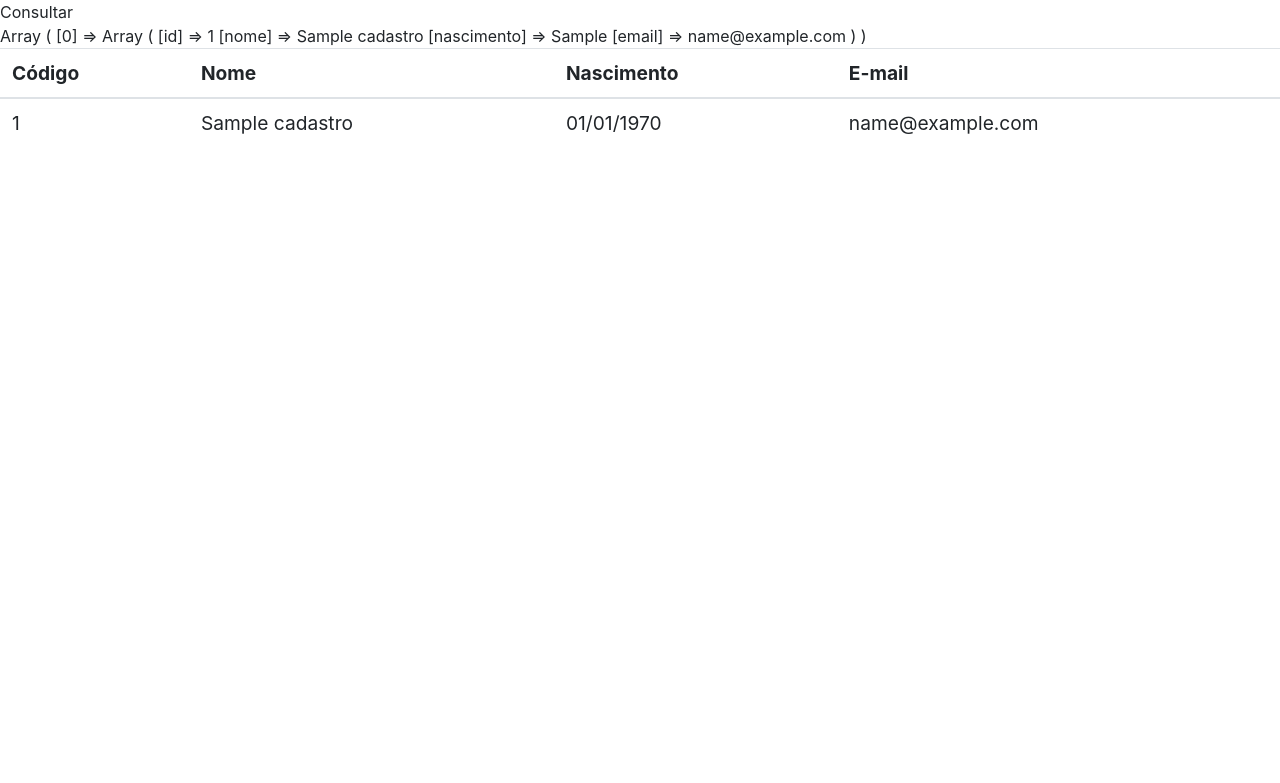
After one commit to jvhk/curso-php-arquivos, a PHP site: page /db/consultar.php in a window 1280 px wide. The commit adds this page. Shown: the top 783 px of the page. Run offline with PHP 8.4, Linux system fonts and the light colour scheme; tables that the repository leaves empty or names only in its code hold one stand-in row (values such as "Sample post").

Commit message:
criando um arquivo de consulta para mostrar os dados cadastrados

```diff
--- /dev/null
+++ b/db/consultar.php
@@ -0,0 +1,61 @@
+<link rel="stylesheet" href="https://maxcdn.bootstrapcdn.com/bootstrap/4.0.0/css/bootstrap.min.css" integrity="sha384-Gn5384xqQ1aoWXA+058RXPxPg6fy4IWvTNh0E263XmFcJlSAwiGgFAW/dAiS6JXm" crossorigin="anonymous">
+<div class="titulo">Consultar</div>
+
+<?php
+require_once "conexao.php";
+
+$sql = 'SELECT id,nome,nascimento,email FROM cadastro';
+
+$conexao = novaConexao();
+mysqli_select_db($conexao,"primeiro_banco");
+$resultado = $conexao->query($sql);
+
+
+$registros = [];
+
+if($resultado->num_rows > 0){
+    while($row = $resultado->fetch_assoc()){
+        $registros[] = $row;
+    }
+}elseif($conexao->error){
+    echo "Erro " . $conexao->error;
+}
+
+
+print_r($registros);
+
+$conexao->close();
+
+?>
+
+
+<table class="table table-hover">
+    <thead>
+        <th>Código</th>
+        <th>Nome</th>
+        <th>Nascimento</th>
+        <th>E-mail</th>
+    </thead>
+    <tbody>
+        <?php foreach($registros as $registro): ?>
+        <tr>
+            <td > <?=$registro['id'] ?> </td>
+            <td > <?=$registro['nome'] ?> </td>
+            <td >
+                <?=//$registro['nascimento']
+                    date('d/m/Y', strtotime($registro['nascimento'])) //formato BR
+                ?>
+
+            </td>
+            <td > <?=$registro['email'] ?> </td>
+        </tr>
+        <?php endforeach ?>
+    </tbody>
+</table>
+
+
+<style>
+    table > *{
+        font-size: 1.2rem;
+    }
+</style>
--- a/menu.php
+++ b/menu.php
@@ -484,6 +484,10 @@
                                 Inserir registro
                             </a>
                         </li>
+                        <li><a href="exercicio.php?dir=db&file=consultar">
+                                Consultar registros
+                            </a>
+                        </li>
                     </ul>
                 </div>
             </nav>
```
Also changed, not shown: db/inserir_1.php (+6 -6 lines).
